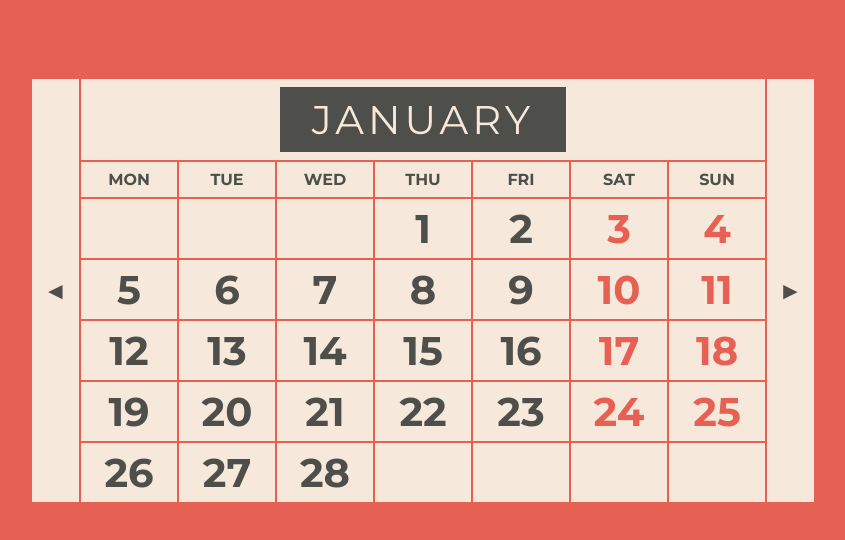
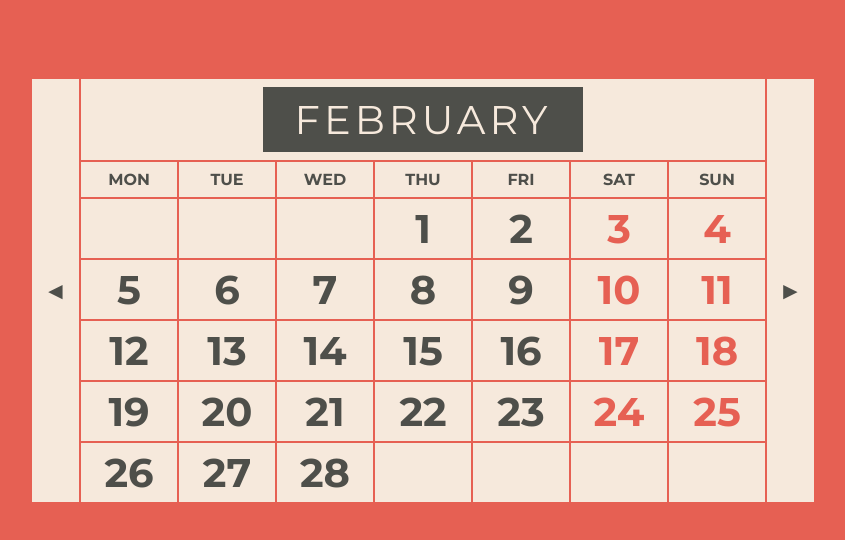
Before and after one commit to AlexFisher13/CalendarAngular, an Angular app: page / in a window 1280 px wide. Shown: the top 540 px of the page, without its empty margins (217-1062 px from the left). Built offline with nearby package versions, Linux system fonts and the light colour scheme.

Commit message:
add function og button

```diff
--- a/src/app/app.component.html
+++ b/src/app/app.component.html
@@ -1,8 +1,8 @@
 <div class="calendar">
-  <button id="prevMonth" (click)="showMonth()">&#9668;</button>
+  <button id="prevMonth" (click)="showMonth(-1)">&#9668;</button>
   <table>
     <caption>
-      <h1>january</h1>
+      <h1>{{monthName}}</h1>
     </caption>
     <tr>
       <th>MON</th>
@@ -17,5 +17,5 @@
       <td *ngFor="let day of week">{{day}}</td>
     </tr>
   </table>
-  <button id="nextMonth" (click)="showMonth()">&#9658;</button>
+  <button id="nextMonth" (click)="showMonth(1)">&#9658;</button>
 </div>
--- a/src/app/app.component.ts
+++ b/src/app/app.component.ts
@@ -10,6 +10,8 @@ import {DateService} from "../services/date.service";
 export class AppComponent {
   month =[];
   date = new Date();
+  months = ['january', 'february', 'march', 'april', 'may', 'june', 'july', 'august', 'september', 'october', 'november', 'december'];
+  monthName = this.months[this.date.getMonth()];
 
   constructor(private dateService: DateService) {}
 
@@ -17,11 +19,10 @@ export class AppComponent {
     this.month = this.dateService.getMonth(this.date);
   }
 
-  showMonth() {
-    console.log(this.month);
+  showMonth(diff) {
     this.month = [];
-
-    this.date = new Date(this.date.getFullYear(), this.date.getMonth() + 1, 1);
+    this.date = new Date(this.date.getFullYear(), this.date.getMonth() + diff, 1);
+    this.monthName = this.months[this.date.getMonth()];
     this.ngOnInit();
   }
 
--- a/src/services/date.service.ts
+++ b/src/services/date.service.ts
@@ -30,7 +30,7 @@ export class DateService {
       }
     }
     //заполнение после месяца
-    while(week.length!=7){
+    while(week.length != 7){
       week.push("")
     }
     month.push(week);
```
